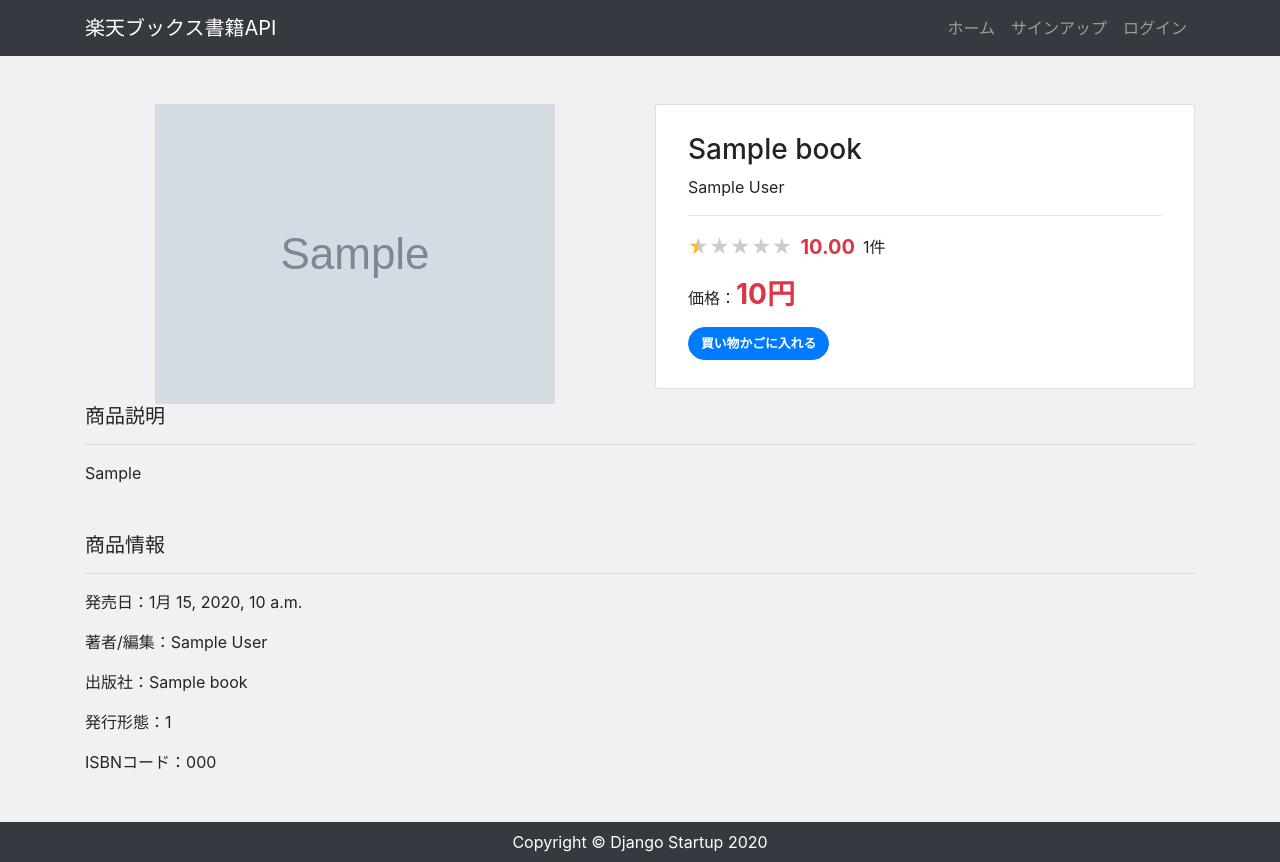
After one commit to masato932/book-search2, a Django app: template app/templates/app/detail.html in a window 1280 px wide. The commit adds this page. Run offline with Django 3.2, Linux system fonts and the light colour scheme; the template is opened without the code that fills it: most values are stand-ins (such as "Sample title", 1, 10 or a date in 2020); grey boxes marked "Sample" are stand-in pictures; some libraries are stand-ins or nearby versions.

Commit message:
書籍検索完了

```diff
--- a/app/static/css/style.css
+++ b/app/static/css/style.css
@@ -91,3 +91,34 @@ main {
 .form-label-group input {
   border-radius: 2rem;
 }
+
+/* book */
+
+.booklist img {
+  height: 200px;
+  object-fit: contain;
+}
+
+/* detail */
+
+.star-rating {
+	position: relative;
+	font-size: 20px;
+	word-wrap: normal !important;
+}
+
+.star-rating-front {
+	position: absolute;
+	top: 0;
+	left: 0;
+	overflow: hidden;
+}
+
+.star-rating-back {
+	color: #ccc;
+}
+
+.average {
+	font-size: 20px;
+	font-weight: bold;
+}
--- /dev/null
+++ b/app/templates/app/detail.html
@@ -0,0 +1,61 @@
+{% extends "app/base.html" %}
+
+{% block content %}
+
+<div class="my-5">
+    <div class="row">
+        <div class="col-md-6 text-center">
+            <img src="{{ book_data.image }}" class="img-fluid" alt="">
+        </div>
+
+        <div class="col-md-6">
+            <div class="card">
+                <div class="card-body px-2 py-1">
+                    <div class="p-4">
+                        <h3>{{ book_data.title }}</h3>
+                        <p class="mb-3">{{ book_data.author }}</p>
+                        <hr>
+                        {% if not book_data.reviewCount == 0 %}
+                        <div class="d-flex flex-row">
+                            <div class="star-rating">
+                                <div class="star-rating-front text-warning" style="width: {{ book_data.average }}%">★★★★★</div>
+                                <div class="star-rating-back">★★★★★</div>
+                            </div>
+                            <div class="average ml-2 text-danger">
+                                {{ book_data.reviewAverage|floatformat:2 }}
+                            </div>
+                            <div class="d-flex align-items-center ml-2">
+                                {{ book_data.reviewCount }}件
+                            </div>
+                        </div>
+                        {% else %}
+                            <p>まだレビューはありません。</p>
+                        {% endif %}
+                        <p class="mt-3">価格：<span class="text-danger font-weight-bold h3">{{ book_data.itemPrice }}円</span></p>
+                        <a class="btn btn-primary" href="{{ book_data.itemUrl }}">買い物かごに入れる</a>
+                    </div>
+                </div>
+            </div>
+        </div>
+    </div>
+
+    {% if book_data.itemCaption %}
+        <div class="mb-5">
+            <h5>商品説明</h5>
+            <hr>
+            <p>{{ book_data.itemCaption }}</p>
+        </div>
+    {% endif %}
+
+    <div class="mb-5">
+        <h5>商品情報</h5>
+        <hr>
+        <p>発売日：{{ book_data.salesDate }}</p>
+        <p>著者/編集：{{ book_data.author }}</p>
+        <p>出版社：{{ book_data.publisherName }}</p>
+        <p>発行形態：{{ book_data.size }}</p>
+        <p>ISBNコード：{{ book_data.isbn }}</p>
+    </div>
+</div>
+
+{% endblock %}
--- a/app/urls.py
+++ b/app/urls.py
@@ -3,4 +3,5 @@ from app import views
 
 urlpatterns = [
     path('', views.IndexView.as_view(), name='index'),
+    path('detail/<str:isbn>', views.DetailView.as_view(), name='detail'), # 追加
 ]
```
Also changed, not shown: app/templates/app/book.html (added, +26 -0 lines), app/views.py (+86 -0 lines).
